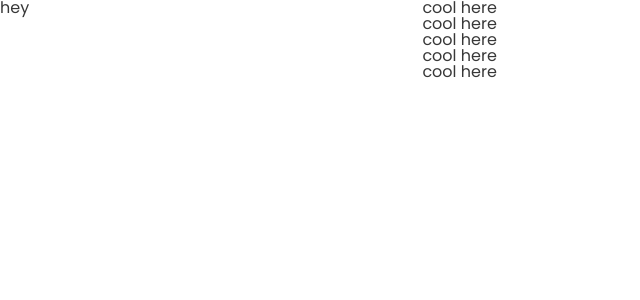
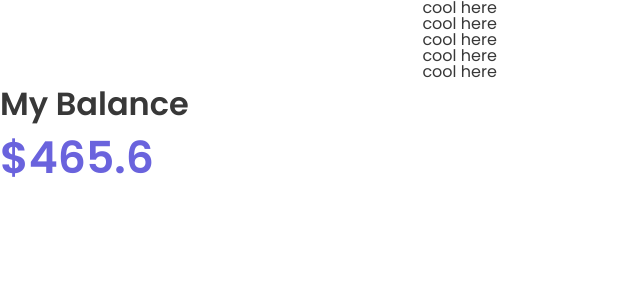
Before and after one commit to bacebu4/investing, a React (Create React App) app: page / in a window 1280 px wide. Shown: the top 300 px of the page, without its empty margins (0-640 px from the left). Built offline with nearby package versions, Linux system fonts and the light colour scheme.

Commit message:
mt added

```diff
--- a/src/App.tsx
+++ b/src/App.tsx
@@ -1,4 +1,5 @@
 import styled from "styled-components";
+import { MyBalance } from "./containers/MyBalance";
 
 const Wrapper = styled.div`
   display: flex;
@@ -17,7 +18,7 @@ function App() {
   return (
     <Wrapper>
       <SidebarContent>
-        <h1>hey</h1>
+        <MyBalance />
       </SidebarContent>
       <MainContent>
         <h2>cool here</h2>
--- /dev/null
+++ b/src/components/Title.tsx
@@ -0,0 +1,7 @@
+import styled from "styled-components";
+
+export const Title = styled.h2<{ mt?: string }>`
+  font-size: 2rem;
+  font-weight: 600;
+  margin-top: ${(props) => props.mt};
+`;
--- /dev/null
+++ b/src/containers/MyBalance.tsx
@@ -0,0 +1,20 @@
+import React from "react";
+import styled from "styled-components";
+import { Title } from "../components/Title";
+import { PURPLE } from "../colors";
+
+const BalanceAmount = styled.h1<{ mt?: string }>`
+  font-size: 2.75rem;
+  font-weight: 600;
+  color: ${PURPLE};
+  margin-top: ${(props) => props.mt};
+`;
+
+export const MyBalance: React.FC = () => {
+  return (
+    <>
+      <Title mt="88px">My Balance</Title>
+      <BalanceAmount mt="16px">$465.6</BalanceAmount>
+    </>
+  );
+};
```
